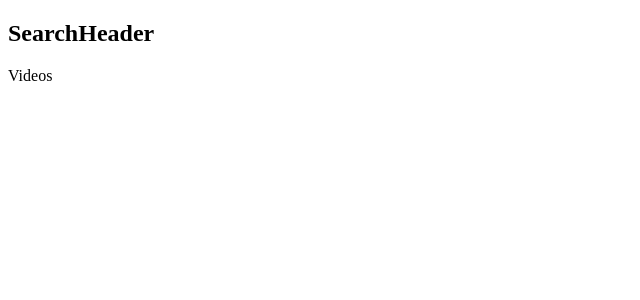
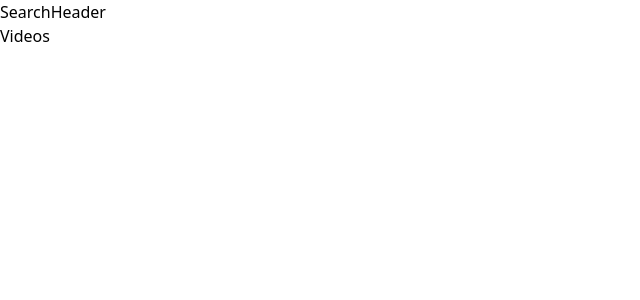
Before and after one commit to JoWonYeong/YeongTube, a React (Create React App) app: page /videos in a window 1280 px wide. Shown: the top 300 px of the page, without its empty margins (0-640 px from the left). Built offline with nearby package versions, Linux system fonts and the light colour scheme.

Commit message:
:teddy_bear: Chore: Tailwind 세팅

```diff
--- a/package.json
+++ b/package.json
@@ -9,6 +9,7 @@
     "eslint-plugin-jsx-a11y": "^6.7.1",
     "react": "^18.2.0",
     "react-dom": "^18.2.0",
+    "react-icons": "^4.10.1",
     "react-router-dom": "^6.15.0",
     "react-scripts": "5.0.1",
     "web-vitals": "^2.1.4"
@@ -38,5 +39,8 @@
       "last 1 firefox version",
       "last 1 safari version"
     ]
+  },
+  "devDependencies": {
+    "tailwindcss": "^3.3.3"
   }
 }
--- /dev/null
+++ b/src/index.css
@@ -0,0 +1,3 @@
+@tailwind base;
+@tailwind components;
+@tailwind utilities;
--- a/src/index.js
+++ b/src/index.js
@@ -3,6 +3,7 @@
 import { createRoot } from "react-dom/client";
 import App from "./App";
 import { BrowserRouter } from "react-router-dom";
+import './index.css'
 
 const container = document.getElementById("root");
 const root = createRoot(container);
--- /dev/null
+++ b/tailwind.config.js
@@ -0,0 +1,12 @@
+/** @type {import('tailwindcss').Config} */
+module.exports = {
+  content: ['./src/**/*.{js,jsx,ts,tsx}'],
+  theme: {
+    extend: {
+      colors:{
+        'logo-red':'#ff0000'
+      }
+    },
+  },
+  plugins: [],
+};
```
Also changed, not shown: 2 other files (tests, documents, lock files or other folders).
